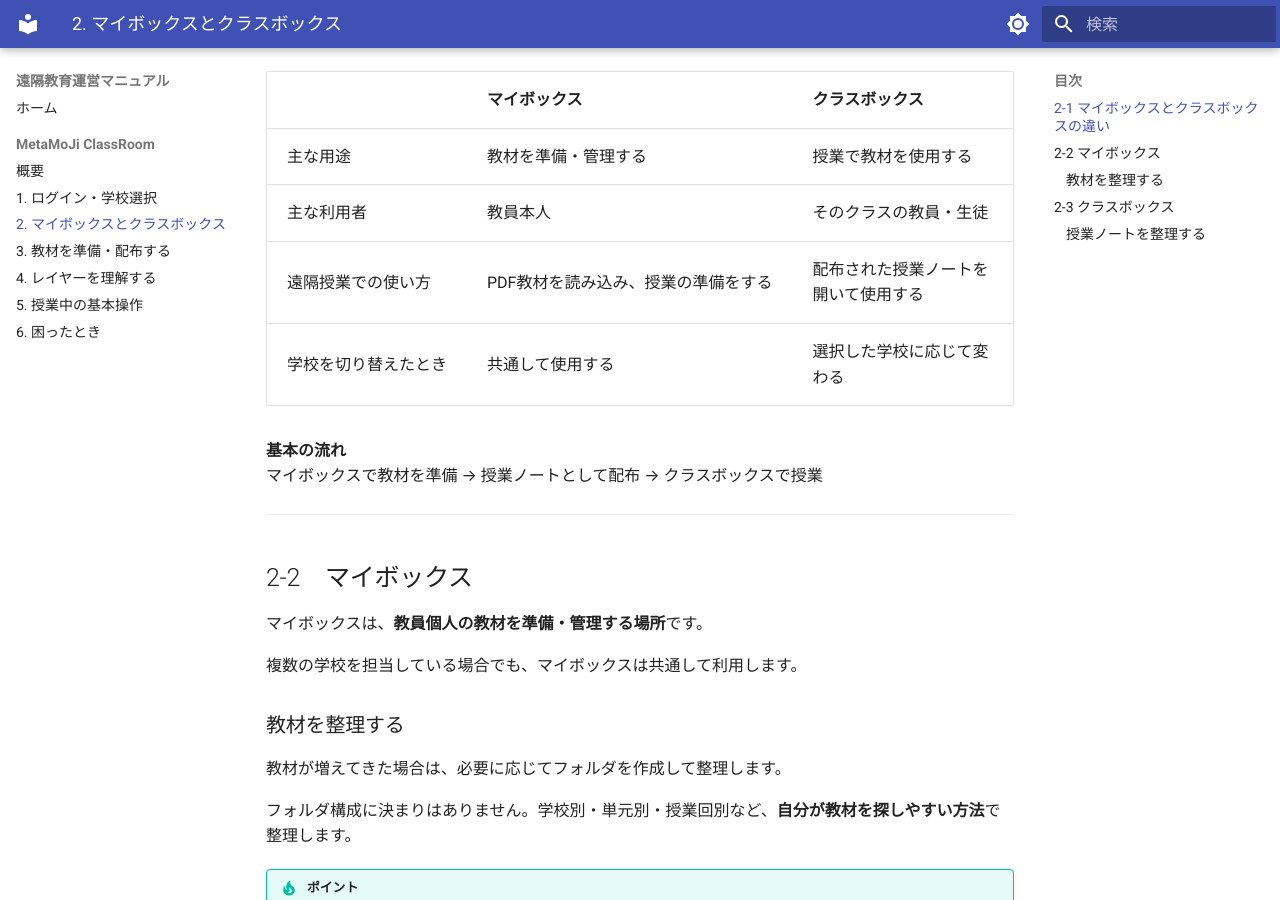
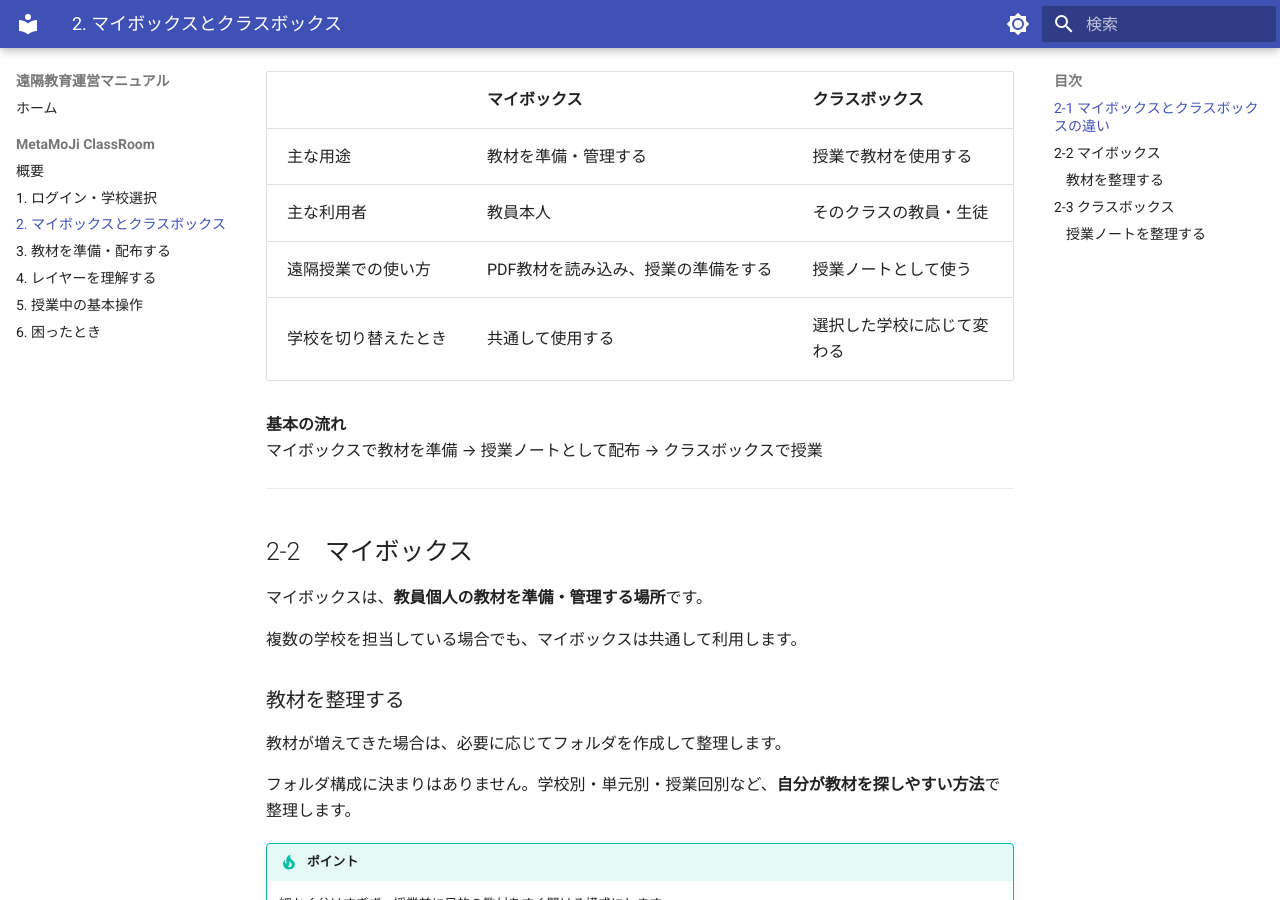
Before and after one commit to a-recs/remote-manual, an MkDocs documentation site: the page built from docs/metamoji/02-box.md, in a window 1280 px wide and 900 px high, scrolled down 406 px. Built offline with MkDocs 1.6.1 and Material for MkDocs 9.7.7, drawn with Linux system fonts in a browser that asks for light colours.

Commit message:
Simplify class box wording

```diff
--- a/docs/metamoji/02-box.md
+++ b/docs/metamoji/02-box.md
@@ -14,7 +14,7 @@ MetaMoJi ClassRoomでは、遠隔授業の準備と実施で主に **「マイ
 |---|---|---|
 | 主な用途 | 教材を準備・管理する | 授業で教材を使用する |
 | 主な利用者 | 教員本人 | そのクラスの教員・生徒 |
-| 遠隔授業での使い方 | PDF教材を読み込み、授業の準備をする | 配布された授業ノートを開いて使用する |
+| 遠隔授業での使い方 | PDF教材を読み込み、授業の準備をする | 授業ノートとして使う |
 | 学校を切り替えたとき | 共通して使用する | 選択した学校に応じて変わる |
 
 **基本の流れ**
```
